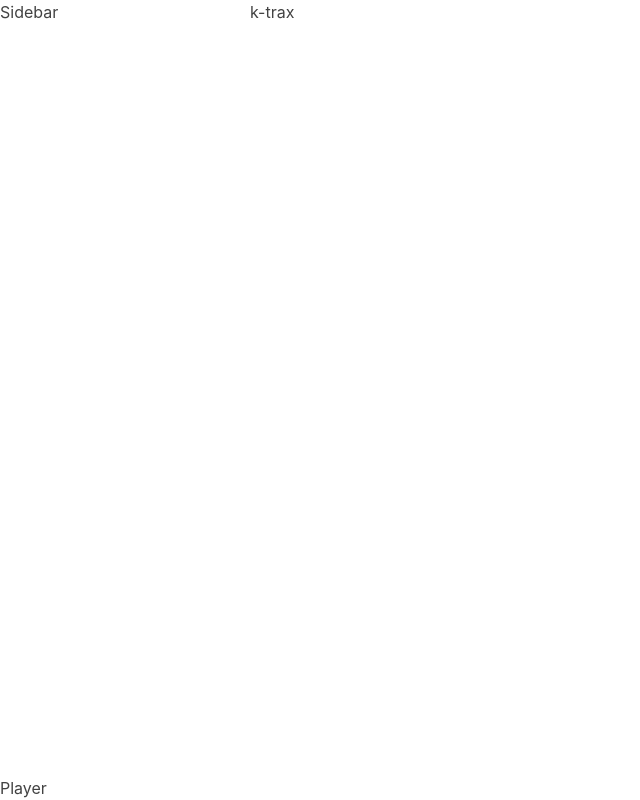
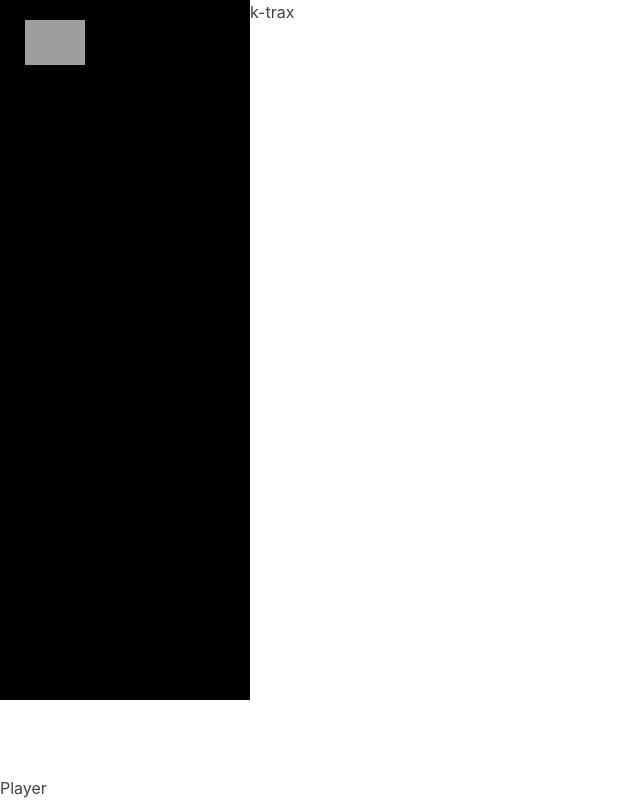
Before and after one commit to K-A-I-L-A-S-H/k-trax, a Next.js app: page / in a window 1280 px wide. Shown: the whole page, without its empty margins (0-640 px from the left). Built offline with nearby package versions, Linux system fonts and the light colour scheme; grey boxes are pictures that could not be loaded.

Commit message:
(chore): add Sidebar component

```diff
--- a/src/components/Sidebar.tsx
+++ b/src/components/Sidebar.tsx
@@ -1,3 +1,4 @@
+import Image from 'next/image';
 import {
 	Box,
 	Center,
@@ -8,7 +9,28 @@ import {
 	ListIcon,
 	ListItem,
 } from '@chakra-ui/layout';
+import {
+	MdHome,
+	MdFavorite,
+	MdLibraryMusic,
+	MdPlaylistAdd,
+	MdSearch,
+} from 'react-icons/md';
 
 export default function Sidebar() {
-	return <div>Sidebar</div>;
+	return (
+		<Box
+			width="100%"
+			height="calc(100vh - 100px)"
+			bg="black"
+			paddingX="5px"
+			color="gray"
+		>
+      <Box paddingY="20px">
+        <Box width="120px" marginBottom="20px" paddingX="20px">
+          <Image src="/assets/k-trax.svg" alt="logo" height="30" width="60" />
+        </Box>
+      </Box>
+    </Box>
+	);
 }
```
